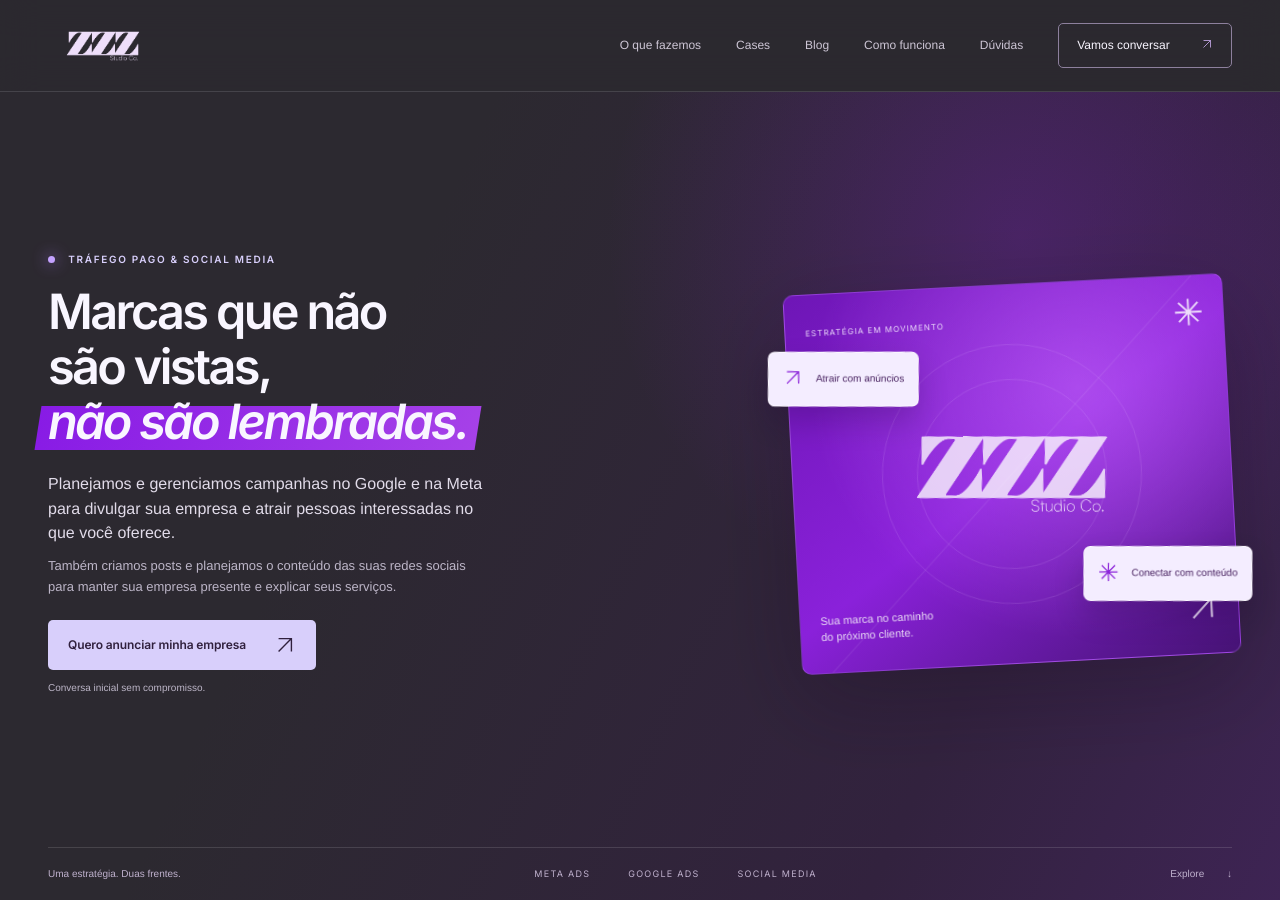
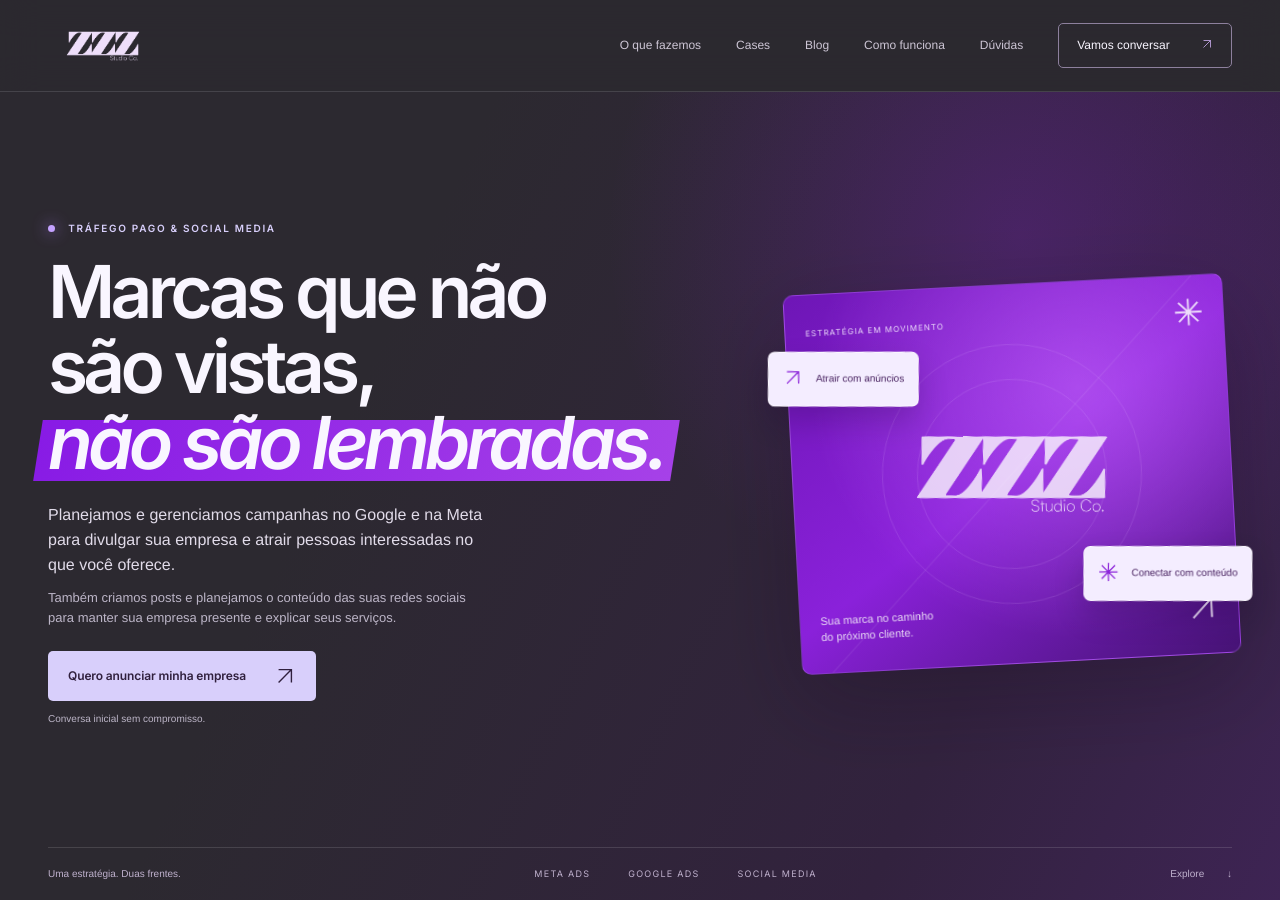
Before and after one commit to franzzzco/franzzzco.github.io, a Jekyll site: the page index.html, which Jekyll copies as it is, in a window 1280 px wide and 900 px high. Built offline with Jekyll 4.4.1, drawn with Linux system fonts in a browser that asks for light colours.

Commit message:
Padroniza título da home com Blog e Cases

```diff
--- a/assets/css/design-system.css
+++ b/assets/css/design-system.css
@@ -40,3 +40,8 @@ h1,h2,h3{font-family:var(--fz-font-display)}
   .page-blog .blog-main{padding-block:65px}
   .page-blog .article-body{font-size:16px;line-height:1.75}
 }
+
+
+/* Home: mesmo tamanho de título usado nas aberturas de Cases e Blog. */
+.hero h1{font-size:var(--fz-h1);font-weight:600;line-height:1.04;letter-spacing:-.065em}
+@media(max-width:760px){.hero h1{font-size:clamp(49px,11.5vw,77px);line-height:1.04;letter-spacing:-.065em}}
```
